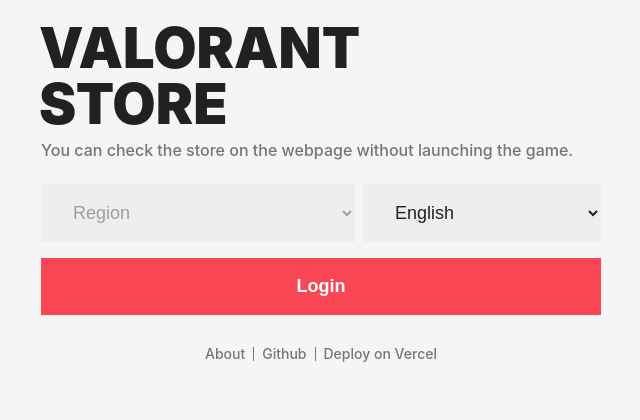
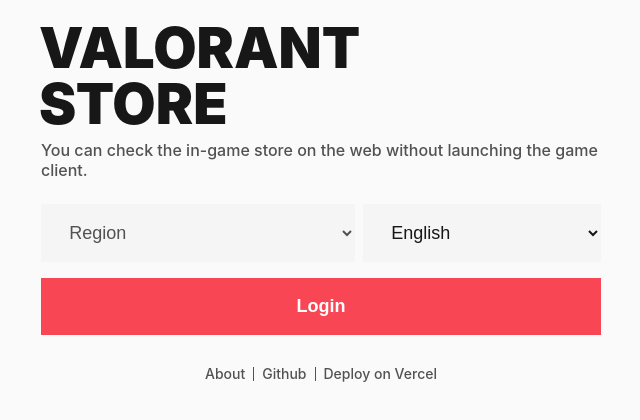
Before and after one commit to bel1c10ud/reconbo.lt-frontend, a Next.js app: page / in a window 1280 px wide. Shown: the top 420 px of the page, without its empty margins (319-959 px from the left). Built offline with nearby package versions, Linux system fonts and the light colour scheme.

Commit message:
modify style

```diff
--- a/components/Button.module.css
+++ b/components/Button.module.css
@@ -1,4 +1,5 @@
 .self {
+  position: relative;
   background: none;
   border: 0;
   padding: 0;
@@ -9,14 +10,25 @@
   background-color: var(--primary-color);
   font-size: 1.125rem;
   min-width: 18rem;
+}
+
+.overlay {
+  position: absolute;
+  width: 100%;
+  height: 100%;
+}
+
+.label {
+  position: relative;
   padding: 1.125rem 1.75rem;
 }
 
-.self:disabled {
-  background-color: var(--grey500);
+
+.self:hover .overlay {
+  transition: 250ms ease-in-out;
+  background-color: var(--blackOpacity100);
 }
 
-.self:hover {
-  transition: 250ms ease-in-out;
-  background-color: var(--grey500);
+.self:disabled .overlay {
+  background-color: var(--grey300);
 }
--- a/components/Button.tsx
+++ b/components/Button.tsx
@@ -12,7 +12,8 @@
     onClick={props.onClick}
     disabled={props.disabled}
     >
-      {props.children}
+      <div className={style['overlay']}></div>
+      <div className={style['label']}>{props.children}</div>
     </button>
   )
 }
--- a/components/Callout.module.css
+++ b/components/Callout.module.css
@@ -4,6 +4,7 @@
   gap: .5rem;
   padding: 1rem;
   background-color: var(--grey50);
+  box-shadow: 0px 0px 5px var(--grey100);
 }
 
 .callout-title {
--- a/components/Input.module.css
+++ b/components/Input.module.css
@@ -10,3 +10,7 @@
   color: var(--grey900);
   background-color: var(--grey200);
 }
+
+.self::placeholder {
+  color: var(--grey600);
+}
--- a/components/Intro.tsx
+++ b/components/Intro.tsx
@@ -4,7 +4,7 @@
   return (
     <div className={style.self}>
       <div className={style.headline}>VALORANT<br />STORE</div>
-      <div className={style.description}>You can check the store on the webpage without launching the game.</div>
+      <div className={style.description}>You can check the in-game store on the web without launching the game client.</div>
     </div>
   )
 }
--- a/components/RegionSelect.tsx
+++ b/components/RegionSelect.tsx
@@ -4,7 +4,9 @@
 import Select from "./Select";
 import { regionOptions, RegionCode } from "../options";
 
-export default function RegionSelect() {
+export default function RegionSelect(props: {
+  disabled?: boolean
+}) {
   const [region, setRegion] = useRecoilState(regionAtom);
 
   function updateRegion(e: React.ChangeEvent<HTMLSelectElement>) {
@@ -17,6 +19,6 @@
   }
 
   return (
-    <Select name='region' options={regionOptions} value={region} placeholder='Region' onChange={updateRegion} />
+    <Select name='region' options={regionOptions} value={region} placeholder='Region' onChange={updateRegion} disabled={props.disabled} />
   )
 }
--- a/components/Select.module.css
+++ b/components/Select.module.css
@@ -5,24 +5,25 @@
   padding: 0;
   margin: 0;
 
+
+  padding: 1.125rem 1.75rem;
   padding-left: 1.515rem;
 
-  padding: 1.125rem 1.75rem;
   font-size: 1.125rem;
   color: var(--grey900);
   background-color: var(--grey200);
 }
 
 .self .placeholder {
-  color: var(--grey500);
+  color: var(--grey400);
 }
 
 .self[data-not-selected] {
-  color: var(--grey500);
+  color: var(--grey600);
 }
 
 .self[data-not-selected]:focus-visible {
-  color: var(--grey500);
+  color: var(--grey600);
 }
 
 .self[data-not-selected]:focus-visible option {
@@ -30,5 +31,5 @@
 }
 
 .self[data-not-selected]:focus-visible option.placeholder {
-  color: var(--grey500);
+  color: var(--grey400);
 }
--- a/components/Select.tsx
+++ b/components/Select.tsx
@@ -11,8 +11,9 @@
   options: SelectOptionType[],
   value?: string,
   defaultValue?: string,
-  placeholder?: string
-  onChange?: React.ChangeEventHandler<HTMLSelectElement>
+  placeholder?: string,
+  onChange?: React.ChangeEventHandler<HTMLSelectElement>,
+  disabled?: boolean
 }) {
   const [value, setValue] = useState<string>(props.value?.trim() ?? props.defaultValue?.trim() ?? '');
 
@@ -34,6 +35,7 @@
     value={value}
     onChange={updateValue}
     { ...( value.length > 0 ? { 'data-selected': '' }: { 'data-not-selected': '' } ) }
+    disabled={props.disabled}
     >
       <option
       className={style['placeholder']}
--- a/components/Skin.module.css
+++ b/components/Skin.module.css
@@ -46,7 +46,7 @@
   transform: rotate(45deg);
   left: -25%;
   top: 25%;
-  filter: drop-shadow(0px 0px 5px var(--blackOpacity500));
+  filter: drop-shadow(0px 0px 5px var(--blackOpacity400));
 }
 
 .overlay {
--- a/components/template/AuthorizationLayout.tsx
+++ b/components/template/AuthorizationLayout.tsx
@@ -120,15 +120,13 @@
     <div className={style.self}>
       <div className={style.headline}>LOGIN</div>
       <form className={!(process === 'AUTH') ? style.hidden: undefined} onSubmit={e => e.preventDefault()}>
-{ region === undefined && (
         <Callout>
-          <CalloutTitle>ℹ️ Please select region and language</CalloutTitle>
+          <CalloutTitle>ℹ️ Please select a region for your account.</CalloutTitle>
           <CalloutBody>
             If the region setting is incorrect, the in-game store information cannot be fetched.
           </CalloutBody>
         </Callout>
-)}
-        <RegionSelect />
+        <RegionSelect disabled={isProcess} />
         <Input type='text' name='username' placeholder='Username'
         value={username}
         onChange={e => setUsername(e.target.value)}
--- a/components/template/StoreLayout.module.css
+++ b/components/template/StoreLayout.module.css
@@ -29,7 +29,7 @@
 .countdown {
   text-align: right;
   font-size: 1.75rem;
-  color: var(--grey600);
+  color: var(--grey400);
   line-height: 1em;
 }
 
--- a/styles/globals.css
+++ b/styles/globals.css
@@ -1,25 +1,25 @@
 :root {
   --grey50: rgb(255, 255, 255);
-  --grey100: rgb(245, 245, 245);
-  --grey200: rgb(238, 238, 238);
-  --grey300: rgb(224, 224, 224);
-  --grey400: rgb(189, 189, 189);
-  --grey500: rgb(158, 158, 158);
-  --grey600: rgb(117, 117, 117);
-  --grey700: rgb(97, 97, 97);
-  --grey800: rgb(66, 66, 66);
-  --grey900: rgb(33, 33, 33);
+  --grey100: rgb(250, 250, 250);
+  --grey200: rgb(245, 245, 245);
+  --grey300: rgb(212, 212, 212);
+  --grey400: rgb(163, 163, 163);
+  --grey500: rgb(115, 115, 115);
+  --grey600: rgb(82, 82, 82);
+  --grey700: rgb(49, 49, 49);
+  --grey800: rgb(31, 31, 31);
+  --grey900: rgb(23, 23, 23);
 
-  --greyOpacity50: rgba(33, 33, 33, 0.02);
-  --greyOpacity100: rgba(33, 33, 33, 0.05);
-  --greyOpacity200: rgba(33, 33, 33, 0.1);
-  --greyOpacity300: rgba(33, 33, 33, 0.18);
-  --greyOpacity400: rgba(33, 33, 33, 0.31);
-  --greyOpacity500: rgba(33, 33, 33, 0.46);
-  --greyOpacity600: rgba(33, 33, 33, 0.58);
-  --greyOpacity700: rgba(33, 33, 33, 0.7);
-  --greyOpacity800: rgba(33, 33, 33, 0.8);
-  --greyOpacity900: rgba(33, 33, 33, 0.91);
+  --greyOpacity50: rgba(23, 23, 23, 0.02);
+  --greyOpacity100: rgba(23, 23, 23, 0.05);
+  --greyOpacity200: rgba(23, 23, 23, 0.1);
+  --greyOpacity300: rgba(23, 23, 23, 0.18);
+  --greyOpacity400: rgba(23, 23, 23, 0.31);
+  --greyOpacity500: rgba(23, 23, 23, 0.46);
+  --greyOpacity600: rgba(23, 23, 23, 0.58);
+  --greyOpacity700: rgba(23, 23, 23, 0.7);
+  --greyOpacity800: rgba(23, 23, 23, 0.8);
+  --greyOpacity900: rgba(23, 23, 23, 0.91);
 
   --white: rgba(255, 255, 255, 1);
   --black: #000;
@@ -35,16 +35,16 @@
   --whiteOpacity800: rgba(255, 255, 255, 0.89);
   --whiteOpacity900: rgba(255, 255, 255, 1);
 
-  --blackOpacity50: rgba(33, 33, 33, 0.02);
-  --blackOpacity100: rgba(33, 33, 33, 0.05);
-  --blackOpacity200: rgba(33, 33, 33, 0.1);
-  --blackOpacity300: rgba(33, 33, 33, 0.18);
-  --blackOpacity400: rgba(33, 33, 33, 0.31);
-  --blackOpacity500: rgba(33, 33, 33, 0.46);
-  --blackOpacity600: rgba(33, 33, 33, 0.58);
-  --blackOpacity700: rgba(33, 33, 33, 0.7);
-  --blackOpacity800: rgba(33, 33, 33, 0.8);
-  --blackOpacity900: rgba(33, 33, 33, 0.91);
+  --blackOpacity50: rgba(23, 23, 23, 0.02);
+  --blackOpacity100: rgba(23, 23, 23, 0.05);
+  --blackOpacity200: rgba(23, 23, 23, 0.1);
+  --blackOpacity300: rgba(23, 23, 23, 0.18);
+  --blackOpacity400: rgba(23, 23, 23, 0.31);
+  --blackOpacity500: rgba(23, 23, 23, 0.46);
+  --blackOpacity600: rgba(23, 23, 23, 0.58);
+  --blackOpacity700: rgba(23, 23, 23, 0.7);
+  --blackOpacity800: rgba(23, 23, 23, 0.8);
+  --blackOpacity900: rgba(23, 23, 23, 0.91);
 
   --primary-color: rgb(249, 70, 85);
   --anchor-color: rgb(39, 102, 218);
@@ -53,20 +53,20 @@
   --deluxe-tier-color: rgba(0, 149, 135, 0.75);
   --premium-tier-color: rgba(209, 84, 141, 0.75);
   --select-tier-color: rgba(90, 159, 226, 0.75);
-  --ultra-tier-color: rgba(239, 235, 101, 0.75);
+  --ultra-tier-color: rgba(195, 163, 19, 0.75);
 }
 
 @media (prefers-color-scheme: dark) {
   :root {
-    --grey50: rgb(33, 33, 33);
-    --grey100: rgb(66, 66, 66);
-    --grey200: rgb(97, 97, 97);
-    --grey300: rgb(117, 117, 117);
-    --grey400: rgb(158, 158, 158);
-    --grey500: rgb(189, 189, 189);
-    --grey600: rgb(224, 224, 224);
-    --grey700: rgb(238, 238, 238);
-    --grey800: rgb(245, 245, 245);
+    --grey50: rgb(23, 23, 23);
+    --grey100: rgb(31, 31, 31);
+    --grey200: rgb(49, 49, 49);
+    --grey300: rgb(82, 82, 82);
+    --grey400: rgb(115, 115, 115);
+    --grey500: rgb(163, 163, 163);
+    --grey600: rgb(212, 212, 212);
+    --grey700: rgb(245, 245, 245);
+    --grey800: rgb(250, 250, 250);
     --grey900: rgb(255, 255, 255);
 
     --greyOpacity50: rgba(255, 255, 255, 0.05);
```
